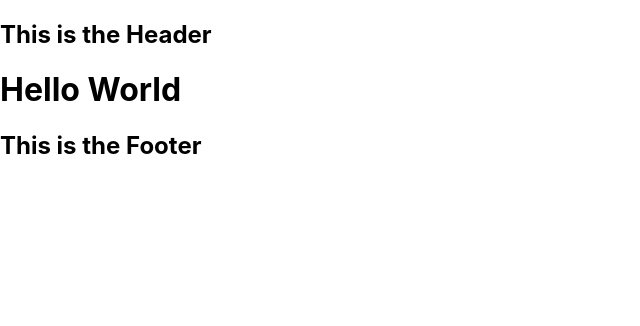
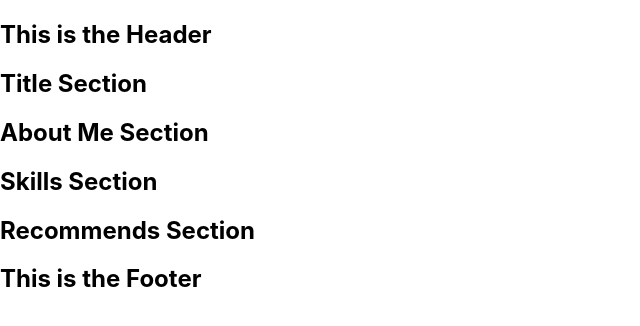
Before and after one commit to JSIK3S/joshsikes, a React (Create React App) app: page / in a window 1280 px wide. Shown: the top 326 px of the page, without its empty margins (0-640 px from the left). Built offline with nearby package versions, Linux system fonts and the light colour scheme.

Commit message:
adds additional content sections

```diff
--- a/src/App.tsx
+++ b/src/App.tsx
@@ -1,9 +1,12 @@
 import React, { useEffect } from 'react';
 import './App.css';
-import { Main } from './pages/Main';
 import { Header } from './components/Header';
 import { Footer } from './components/Footer';
 import { setFavicon } from './utils/setFavicon';
+import { AboutMe } from './components/AboutMe';
+import { Title } from './components/Title';
+import { Skills } from './components/Skills';
+import { Recommends } from './components/Recommends';
 
 function App() {
   // loads or updates favicon on page load
@@ -14,7 +17,10 @@ function App() {
   return (
     <div>
       <Header />
-      <Main />
+      <Title />
+      <AboutMe />
+      <Skills />
+      <Recommends />
       <Footer />
     </div>
   );
--- /dev/null
+++ b/src/components/AboutMe.tsx
@@ -0,0 +1,9 @@
+function AboutMe (){
+  return (
+    <div>
+      <h2>About Me Section</h2>
+    </div>
+  );
+};
+
+export {AboutMe};
--- /dev/null
+++ b/src/components/Recommends.tsx
@@ -0,0 +1,9 @@
+function Recommends (){
+  return (
+    <div>
+      <h2>Recommends Section</h2>
+    </div>
+  );
+};
+
+export {Recommends};
--- /dev/null
+++ b/src/components/Skills.tsx
@@ -0,0 +1,9 @@
+function Skills (){
+  return (
+    <div>
+      <h2>Skills Section</h2>
+    </div>
+  );
+};
+
+export {Skills};
--- /dev/null
+++ b/src/components/Title.tsx
@@ -0,0 +1,9 @@
+function Title (){
+  return (
+    <div>
+      <h2>Title Section</h2>
+    </div>
+  );
+};
+
+export {Title};
--- a/src/pages/Main.tsx
+++ /dev/null
@@ -1,9 +0,0 @@
-function Main (){
-  return (
-    <main>
-      <h1>Hello World</h1>
-    </main>
-  );
-};
-
-export {Main};
```
